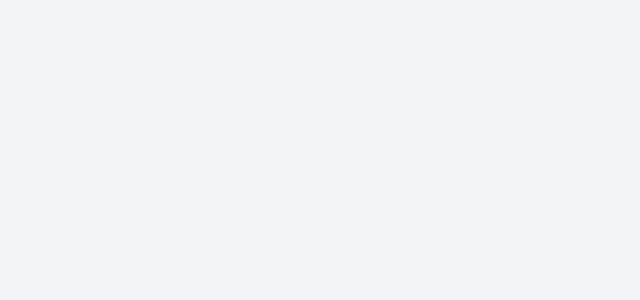
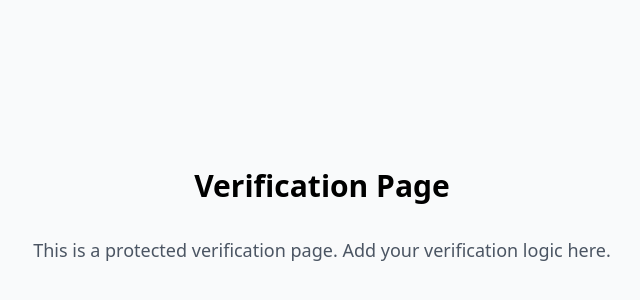
Before and after one commit to Strawhats-Sanji/internal-web, an Angular app: page /verification in a window 1280 px wide. Before the commit this address led to /. Shown: the part 184-484 px from the top of the page, without its empty margins (318-958 px from the left). Built offline with nearby package versions, Linux system fonts and the light colour scheme; sample sign-in values are in the browser's storage.

Commit message:
feat: Add standalone VerificationPageComponent and fix build issue

```diff
--- a/src/app/app.routes.ts
+++ b/src/app/app.routes.ts
@@ -4,11 +4,13 @@ import { DashboardPageComponent } from './dashboard-page/dashboard-page';
 import { ReturnsPageComponent } from './returns-page/returns-page';
 import { AuthCallbackComponent } from './auth-callback/auth-callback';
 import { AuthGuard } from './guards/auth.guard';
+import { VerificationPageComponent } from './verification-page/verification-page.component';
 
 export const routes: Routes = [
   { path: '', component: LandingPageComponent },
   { path: 'dashboard', component: DashboardPageComponent, canActivate: [AuthGuard] },
   { path: 'returns', component: ReturnsPageComponent, canActivate: [AuthGuard] },
+  { path: 'verification', component: VerificationPageComponent, canActivate: [AuthGuard] },
   { path: 'auth/callback', component: AuthCallbackComponent },
   { path: 'auth/v1/callback', component: AuthCallbackComponent },
 ];
--- /dev/null
+++ b/src/app/verification-page/verification-page.component.html
@@ -0,0 +1,4 @@
+<div class="verification-container min-h-screen flex flex-col items-center justify-center bg-gray-50 p-4">
+  <h1 class="text-3xl font-bold mb-8 text-center">Verification Page</h1>
+  <p class="text-lg text-gray-600">This is a protected verification page. Add your verification logic here.</p>
+</div>
--- /dev/null
+++ b/src/app/verification-page/verification-page.component.scss
@@ -0,0 +1,4 @@
+.verification-container {
+  min-height: 100vh;
+  background: #f9fafb;
+}
```
Also changed, not shown: src/app/verification-page/verification-page.component.ts (added, +11 -0 lines).
